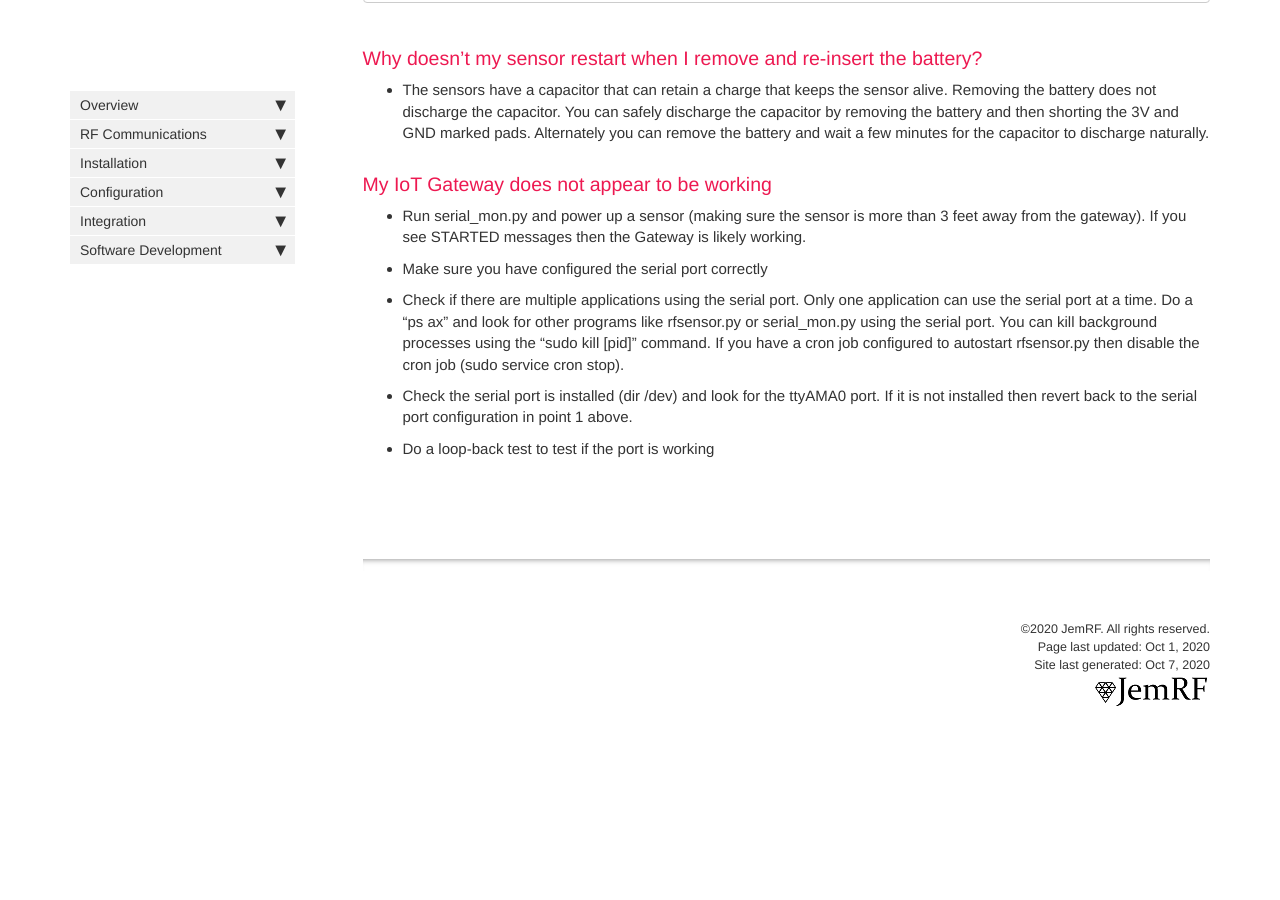
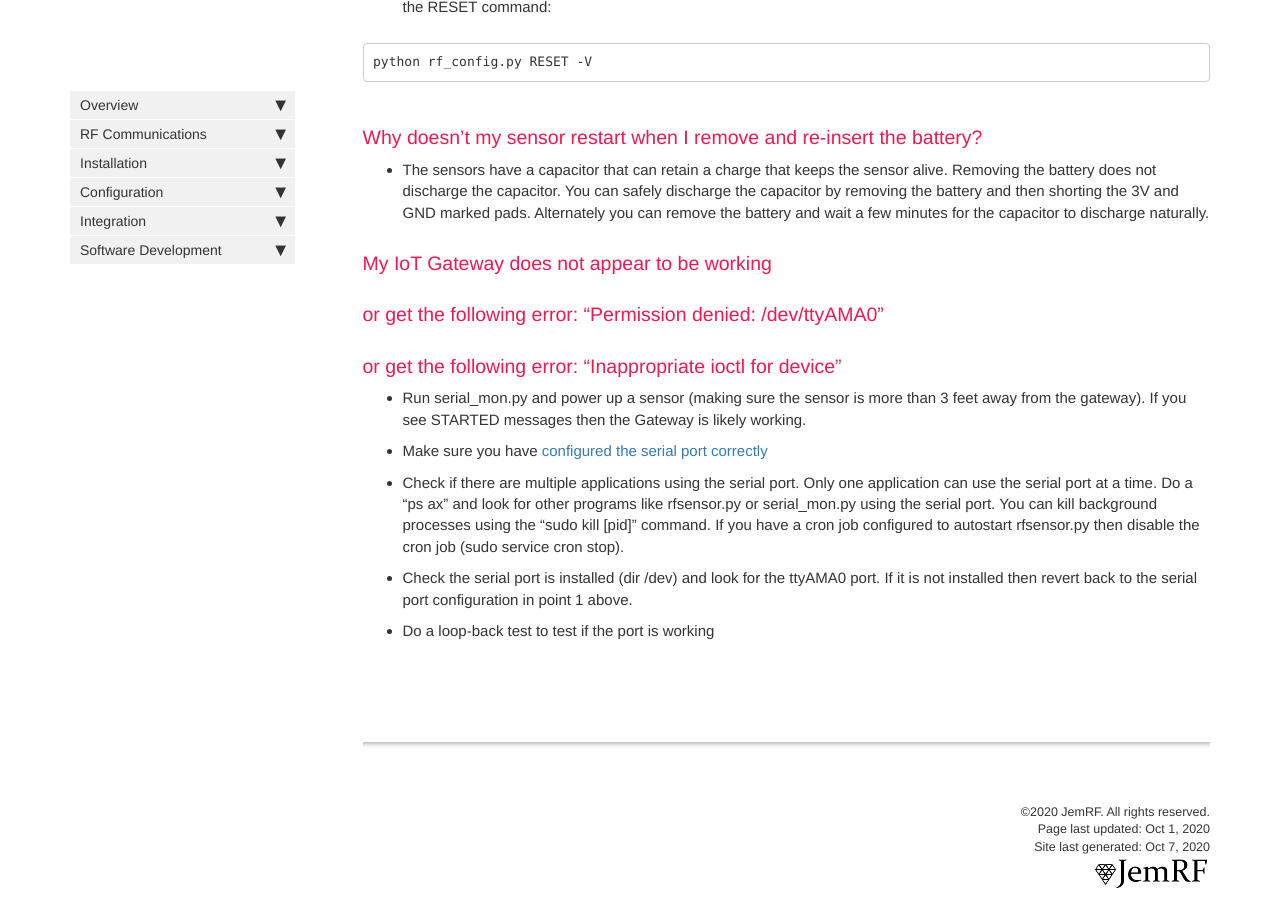
Before and after one commit to JemRF/RF-Documentation, a Jekyll site: the page built from pages/mydoc/faq.md, in a window 1280 px wide and 900 px high, scrolled down 1446 px. Built offline with Jekyll 4.4.1, drawn with Linux system fonts in a browser that asks for light colours; comment, search, counter and statistics services are not loaded; before the commit the page ends 2214 px from its top, so only the background shows below that; some of the changed text lies outside the part shown.

Commit message:
Documentation release

```diff
--- a/pages/mydoc/faq.md
+++ b/pages/mydoc/faq.md
@@ -55,8 +55,10 @@ python rf_config.py RESET -V
 - The sensors have a capacitor that can retain a charge that keeps the sensor alive. Removing the battery does not discharge the capacitor. You can safely discharge the capacitor by removing the battery and then shorting the 3V and GND marked pads. Alternately you can remove the battery and wait a few minutes for the capacitor to discharge naturally.
 
 ### My IoT Gateway does not appear to be working
+### or get the following error: "Permission denied: /dev/ttyAMA0"
+### or get the following error: "Inappropriate ioctl for device"
  - Run serial_mon.py and power up a sensor (making sure the sensor is more than 3 feet away from the gateway). If you see STARTED messages then the Gateway is likely working.
- - Make sure you have configured the serial port correctly
+ - Make sure you have [configured the serial port correctly](configure_serial_port.html)
  - Check if there are multiple applications using the serial port. Only one application can use the serial port at a time. Do a "ps ax" and look for other programs like rfsensor.py or serial_mon.py using the serial port. You can kill background processes using the "sudo kill [pid]" command. If you have a cron job configured to autostart rfsensor.py then disable the cron job (sudo service cron stop).
  - Check the serial port is installed (dir /dev) and look for the ttyAMA0 port. If it is not installed then revert back to the serial port configuration in point 1 above.
  - Do a loop-back test to test if the port is working
```
